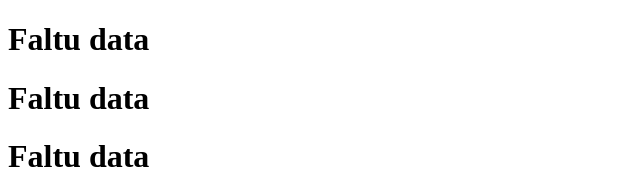
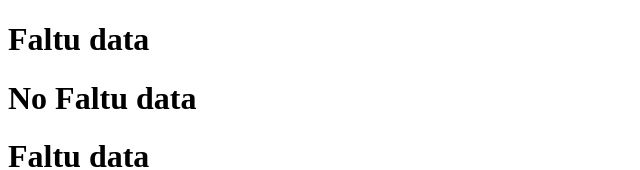
Before and after one commit to omshivarana/project_templating, a plain HTML site: page index.html in a window 1280 px wide. Shown: the top 170 px of the page, without its empty margins (0-640 px from the left). Drawn offline with Linux system fonts and the light colour scheme.

Commit message:
Update index.html
Update index.html

```diff
--- a/index.html
+++ b/index.html
@@ -7,7 +7,7 @@
 </head>
 <body>
     <h1>Faltu data</h1>
-    <h1>Faltu data</h1>
+    <h1>No Faltu data</h1>
     <h1>Faltu data</h1>
     <h1>Faltu data</h1>
     <h1>Faltu data</h1>
```
